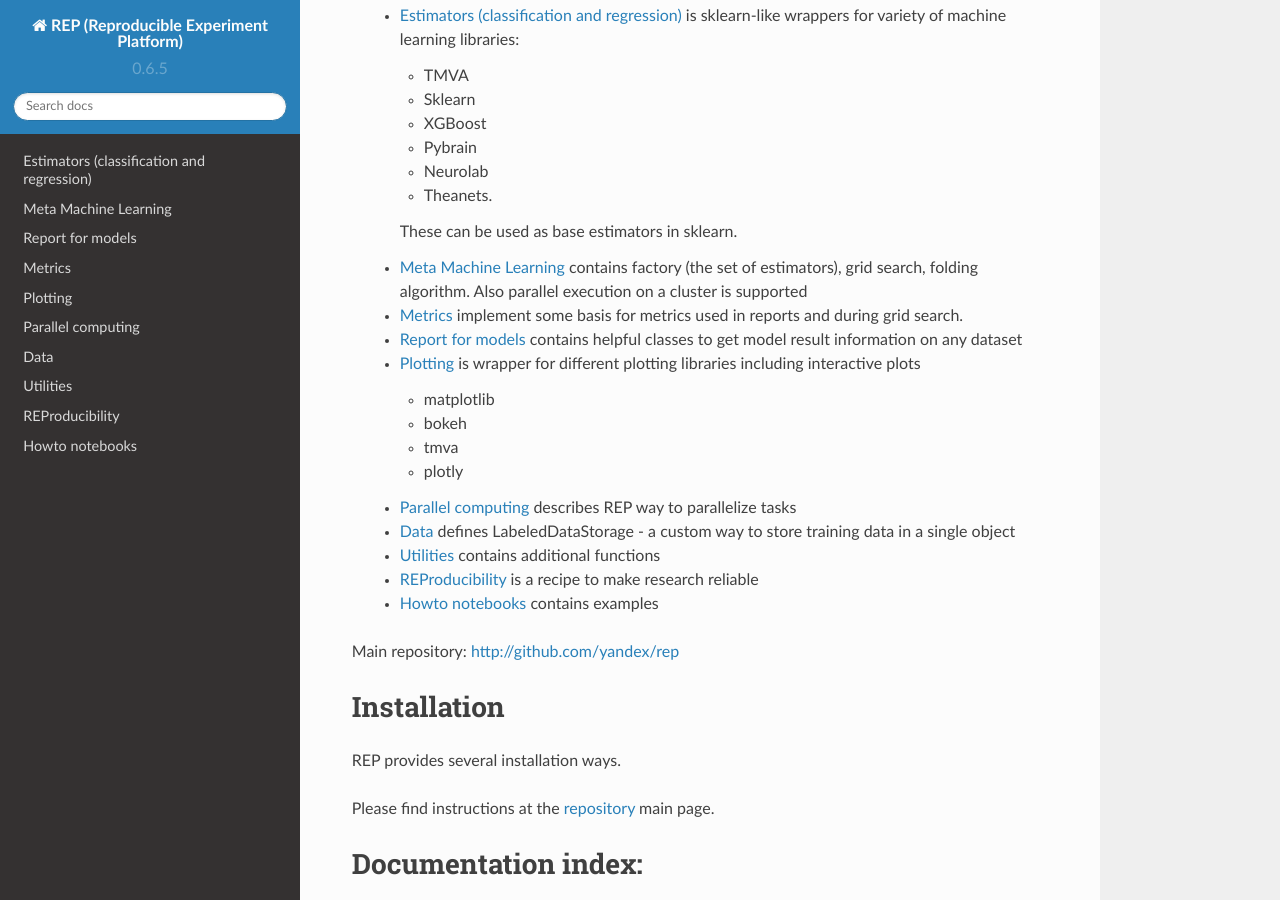
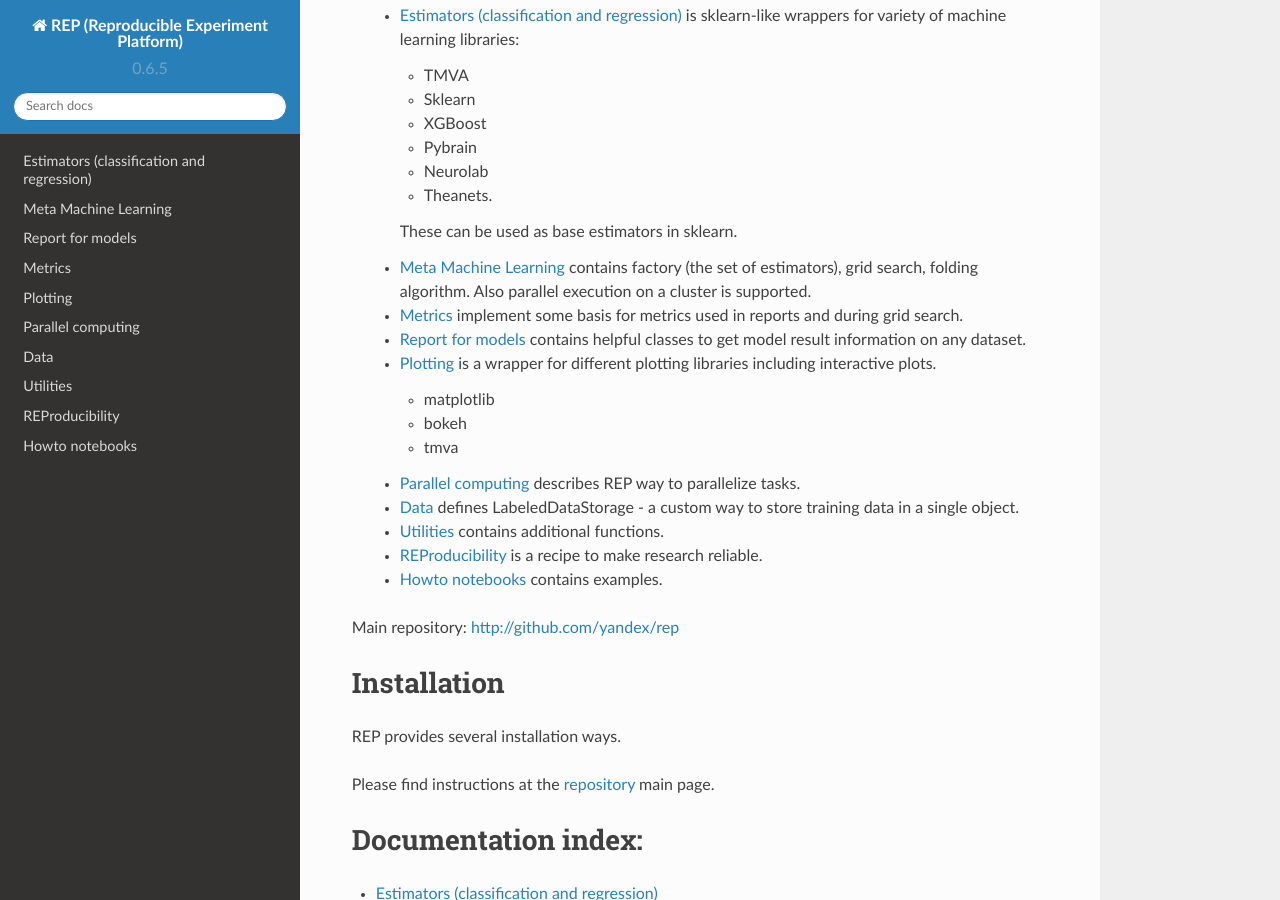
Before and after one commit to yandex/rep, a Sphinx documentation site: the page built from docs/index.rst, in a window 1280 px wide and 900 px high, scrolled down 312 px. Built offline with Sphinx 7.4.7 and the Read the Docs theme 2.0.0, drawn with Linux system fonts in a browser that asks for light colours.

Commit message:
docs fixes

```diff
--- a/docs/index.rst
+++ b/docs/index.rst
@@ -29,20 +29,20 @@ It includes:
 
     These can be used as base estimators in sklearn.
 
-  * :doc:`metaml` contains factory (the set of estimators), grid search, folding algorithm. Also parallel execution on a cluster is supported
+  * :doc:`metaml` contains factory (the set of estimators), grid search, folding algorithm. Also parallel execution on a cluster is supported.
   * :doc:`metrics` implement some basis for metrics used in reports and during grid search.
-  * :doc:`report` contains helpful classes to get model result information on any dataset
-  * :doc:`plotting` is  wrapper for different plotting libraries including interactive plots
+  * :doc:`report` contains helpful classes to get model result information on any dataset.
+  * :doc:`plotting` is a wrapper for different plotting libraries including interactive plots.
 
     * matplotlib
     * bokeh
     * tmva
-    * plotly
-  * :doc:`parallel` describes REP way to parallelize tasks
-  * :doc:`data` defines LabeledDataStorage - a custom way to store training data in a single object
-  * :doc:`utils`  contains additional functions
-  * :doc:`reproducibility` is a recipe to make research reliable
-  * `Howto notebooks <http://nbviewer.ipython.org/github/yandex/rep/tree/master/howto/>`_ contains examples
+
+  * :doc:`parallel` describes REP way to parallelize tasks.
+  * :doc:`data` defines LabeledDataStorage - a custom way to store training data in a single object.
+  * :doc:`utils`  contains additional functions.
+  * :doc:`reproducibility` is a recipe to make research reliable.
+  * `Howto notebooks <http://nbviewer.ipython.org/github/yandex/rep/tree/master/howto/>`_ contains examples.
 
 Main repository: http://github.com/yandex/rep
 
--- a/docs/metaml.rst
+++ b/docs/metaml.rst
@@ -5,7 +5,7 @@ Meta Machine Learning
 
 Meta machine learning contains specific ML-algorithms, that are taking some classification/regression model as an input.
 
-Also there is a Factory which allows training set of models and comparing them very simply.
+Also there is a Factory which allows set of models training and comparing them very simply.
 
 Factory
 -------
--- a/docs/metrics.rst
+++ b/docs/metrics.rst
@@ -1,3 +1,5 @@
+.. _metrics:
+
 Metrics
 -------
 
```
Also changed, not shown: docs/parallel.rst (+4 -4 lines), docs/reproducibility.rst (+4 -4 lines).
